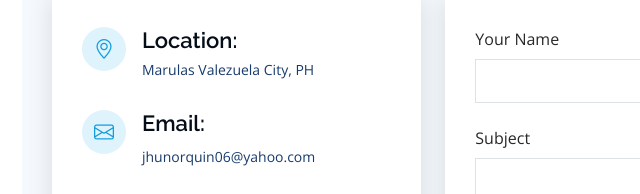
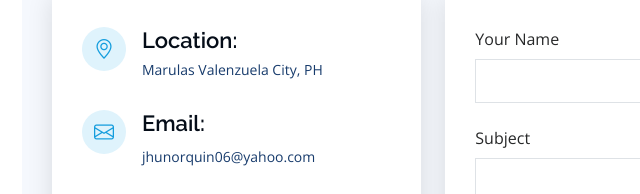
Before and after one commit to JhunOrquin/portfolio, a plain HTML site: page index.html in a window 1280 px wide. Shown: the part 4775-4969 px from the top of the page, 278-918 px from the left. Drawn offline with nearby package versions, Linux system fonts and the light colour scheme.

Commit message:
Update index.html

```diff
--- a/index.html
+++ b/index.html
@@ -602,7 +602,7 @@
               <div class="address">
                 <i class="bi bi-geo-alt"></i>
                 <h4>Location:</h4>
-                <p>Marulas Valezuela City, PH</p>
+                <p>Marulas Valenzuela City, PH</p>
               </div>
 
               <div class="email">
```
